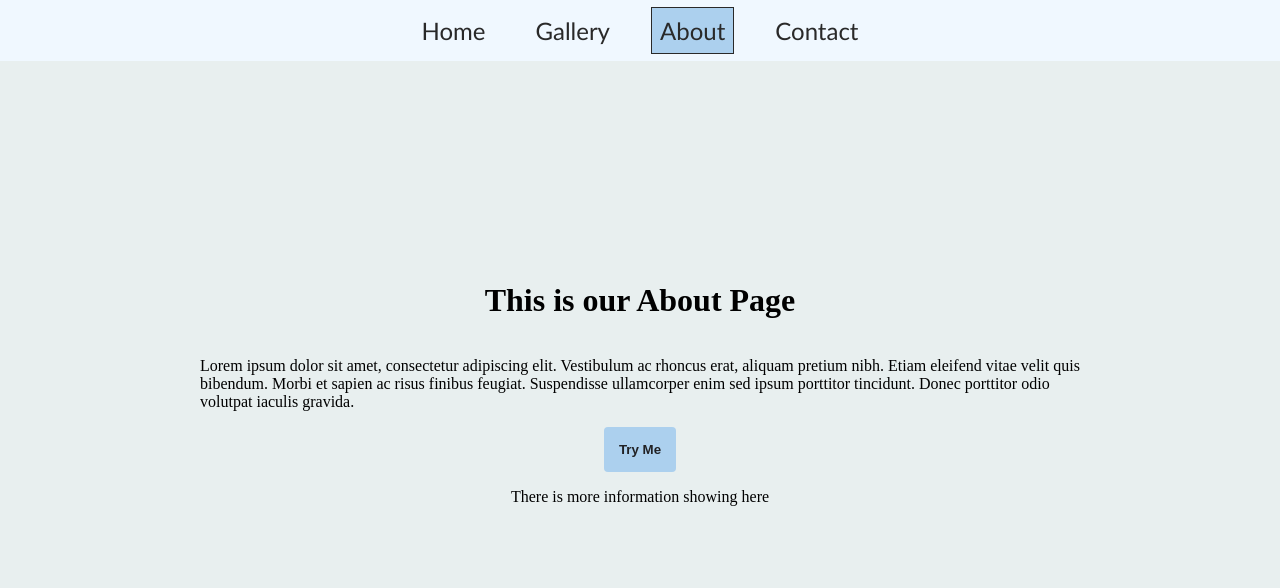
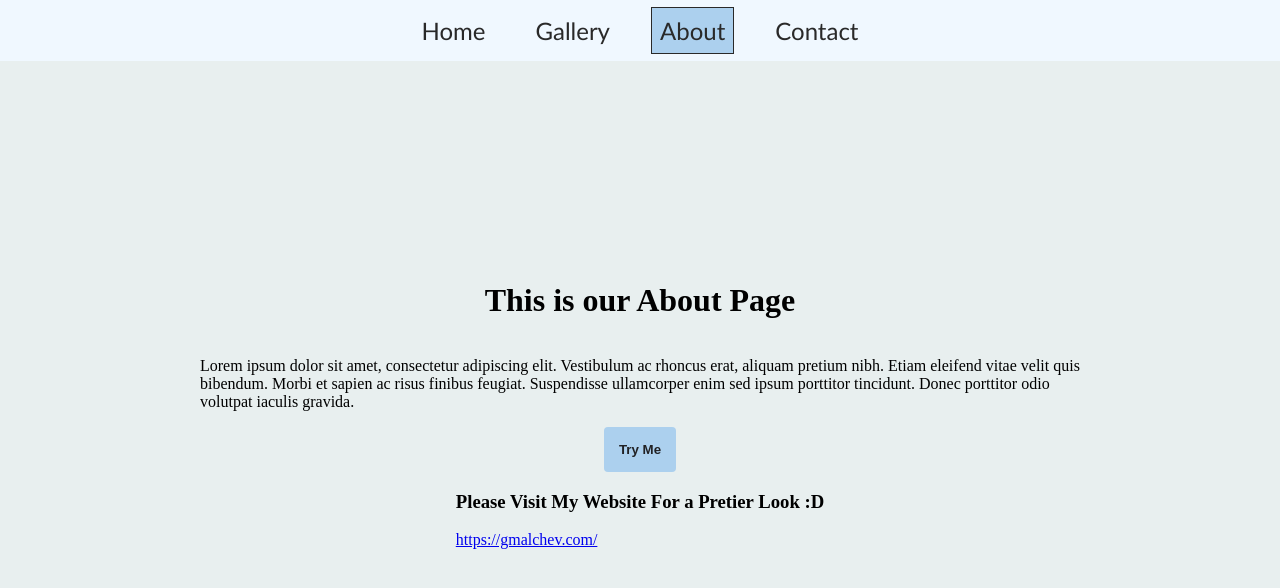
Before and after one commit to Zulaxy/assignment1, a React (Create React App) app: page /about in a window 1280 px wide. Both pictures are taken after a click on the button "Try Me". Shown: the top 588 px of the page. Built offline with nearby package versions, Linux system fonts and the light colour scheme.

Commit message:
very minor finishing things

```diff
--- a/src/components/About.js
+++ b/src/components/About.js
@@ -1,6 +1,8 @@
 import React, { useState } from "react";
 
 import styles from "./About.module.css";
+
+import MyLinks from "./MyLinks";
 
 const About = () => {
   const [toggle, setToggle] = useState(false);
@@ -22,7 +24,7 @@ const About = () => {
       <button onClick={clickHandler} className={styles.toggle__btn}>
         Try Me
       </button>
-      {toggle && <p>There is more information showing here</p>}
+      {toggle && <MyLinks />}
     </div>
   );
 };
--- /dev/null
+++ b/src/components/MyLinks.js
@@ -0,0 +1,14 @@
+import React from "react";
+
+const MyLinks = () => {
+  return (
+    <div>
+      <h3>Please Visit My Website For a Pretier Look :D</h3>
+      <a href="https://gmalchev.com/">
+      https://gmalchev.com/
+      </a>
+    </div>
+  );
+};
+
+export default MyLinks;
```
